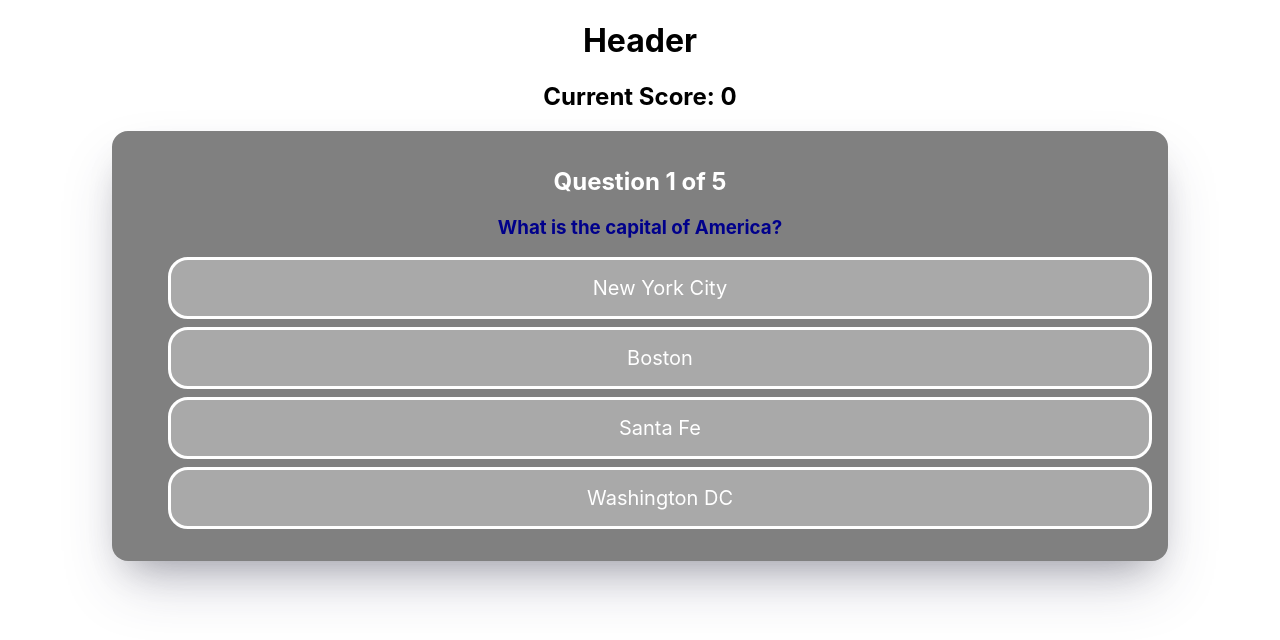
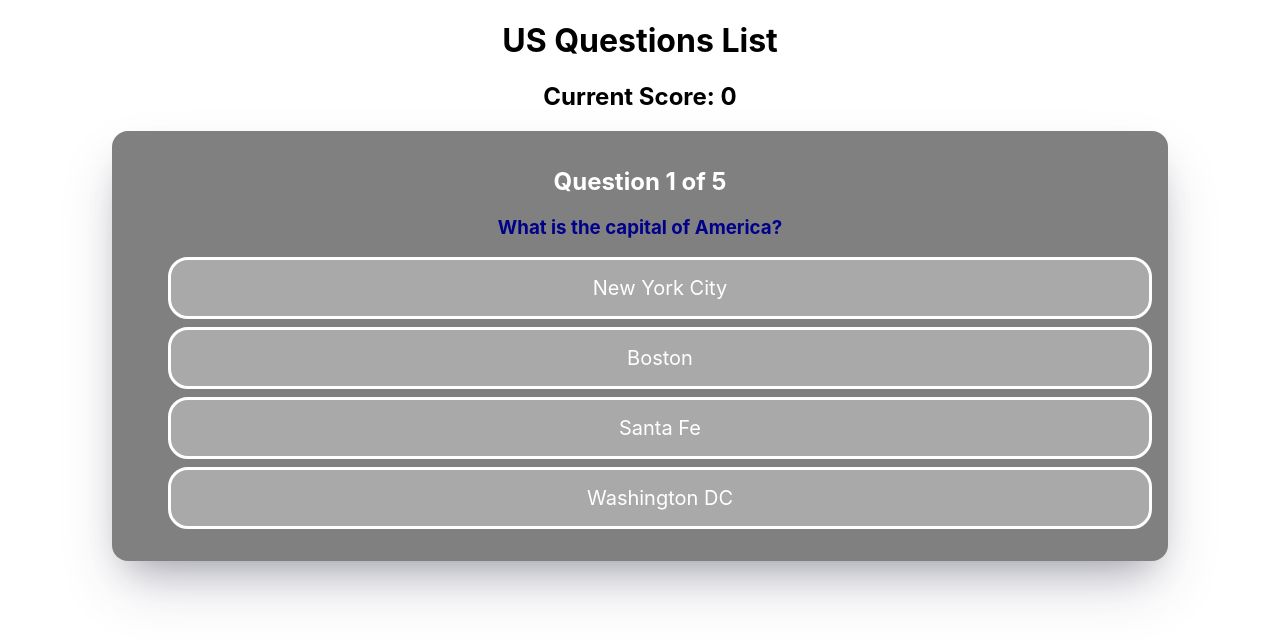
Before and after one commit to NightX23/quiz-app-react, a React (Create React App) app: page /quiz in a window 1280 px wide. Shown: the top 640 px of the page. Built offline with nearby package versions, Linux system fonts and the light colour scheme.

Commit message:
Change json data structure. Scalability purpose

```diff
--- a/src/App.js
+++ b/src/App.js
@@ -1,4 +1,4 @@
-import React, { useState } from "react";
+import React from "react";
 import Home from "./pages/Home";
 import "./App.css";
 import { Routes, Route } from "react-router-dom";
--- a/src/components/QuestionCard.jsx
+++ b/src/components/QuestionCard.jsx
@@ -4,7 +4,7 @@ import "../App.css";
 import PropTypes from "prop-types";
 
 function QuestionCard({ currentQuestion, questions, optionClicked }) {
-  if (questions.length<0) return <p>Loading...</p>;
+  if (questions.length < 0) return <p>Loading...</p>;
   return (
     <div className="question-card">
       <h2>
@@ -26,14 +26,18 @@ function QuestionCard({ currentQuestion, questions, optionClicked }) {
 }
 
 QuestionCard.propTypes = {
-  questions: PropTypes.arrayOf(PropTypes.shape({
-    text: PropTypes.string.isRequired,
-    options: PropTypes.arrayOf(PropTypes.shape({
-        id: PropTypes.number.isRequired,
-        text: PropTypes.string.isRequired,
-        isCorrect: PropTypes.bool.isRequired
-    })).isRequired
-  })).isRequired
+  questions: PropTypes.arrayOf(
+    PropTypes.shape({
+      text: PropTypes.string.isRequired,
+      options: PropTypes.arrayOf(
+        PropTypes.shape({
+          id: PropTypes.number.isRequired,
+          text: PropTypes.string.isRequired,
+          isCorrect: PropTypes.bool.isRequired,
+        })
+      ).isRequired,
+    })
+  ).isRequired,
 };
 
 export default QuestionCard;
--- a/src/data/questions.json
+++ /dev/null
@@ -1,47 +0,0 @@
-[
-  {
-    "text": "What is the capital of America?",
-    "options": [
-      { "id": 0, "text": "New York City", "isCorrect": false },
-      { "id": 1, "text": "Boston", "isCorrect": false },
-      { "id": 2, "text": "Santa Fe", "isCorrect": false },
-      { "id": 3, "text": "Washington DC", "isCorrect": true }
-    ]
-  },
-  {
-    "text": "What year was the Constitution of America written?",
-    "options": [
-      { "id": 0, "text": "1787", "isCorrect": true },
-      { "id": 1, "text": "1776", "isCorrect": false },
-      { "id": 2, "text": "1774", "isCorrect": false },
-      { "id": 3, "text": "1826", "isCorrect": false }
-    ]
-  },
-  {
-    "text": "Who was the second president of the US?",
-    "options": [
-      { "id": 0, "text": "John Adams", "isCorrect": true },
-      { "id": 1, "text": "Paul Revere", "isCorrect": false },
-      { "id": 2, "text": "Thomas Jefferson", "isCorrect": false },
-      { "id": 3, "text": "Benjamin Franklin", "isCorrect": false }
-    ]
-  },
-  {
-    "text": "What is the largest state in the US?",
-    "options": [
-      { "id": 0, "text": "California", "isCorrect": false },
-      { "id": 1, "text": "Alaska", "isCorrect": true },
-      { "id": 2, "text": "Texas", "isCorrect": false },
-      { "id": 3, "text": "Montana", "isCorrect": false }
-    ]
-  },
-  {
-    "text": "Which of the following countries DO NOT border the US?",
-    "options": [
-      { "id": 0, "text": "Canada", "isCorrect": false },
-      { "id": 1, "text": "Russia", "isCorrect": true },
-      { "id": 2, "text": "Cuba", "isCorrect": true },
-      { "id": 3, "text": "Mexico", "isCorrect": false }
-    ]
-  }
-]
--- /dev/null
+++ b/src/data/quizzes.json
@@ -0,0 +1,76 @@
+[
+  {
+    "header": "US Questions List",
+    "questions": [
+      {
+        "text": "What is the capital of America?",
+        "options": [
+          { "id": 0, "text": "New York City", "isCorrect": false },
+          { "id": 1, "text": "Boston", "isCorrect": false },
+          { "id": 2, "text": "Santa Fe", "isCorrect": false },
+          { "id": 3, "text": "Washington DC", "isCorrect": true }
+        ]
+      },
+      {
+        "text": "What year was the Constitution of America written?",
+        "options": [
+          { "id": 0, "text": "1787", "isCorrect": true },
+          { "id": 1, "text": "1776", "isCorrect": false },
+          { "id": 2, "text": "1774", "isCorrect": false },
+          { "id": 3, "text": "1826", "isCorrect": false }
+        ]
+      },
+      {
+        "text": "Who was the second president of the US?",
+        "options": [
+          { "id": 0, "text": "John Adams", "isCorrect": true },
+          { "id": 1, "text": "Paul Revere", "isCorrect": false },
+          { "id": 2, "text": "Thomas Jefferson", "isCorrect": false },
+          { "id": 3, "text": "Benjamin Franklin", "isCorrect": false }
+        ]
+      },
+      {
+        "text": "What is the largest state in the US?",
+        "options": [
+          { "id": 0, "text": "California", "isCorrect": false },
+          { "id": 1, "text": "Alaska", "isCorrect": true },
+          { "id": 2, "text": "Texas", "isCorrect": false },
+          { "id": 3, "text": "Montana", "isCorrect": false }
+        ]
+      },
+      {
+        "text": "Which of the following countries DO NOT border the US?",
+        "options": [
+          { "id": 0, "text": "Canada", "isCorrect": false },
+          { "id": 1, "text": "Russia", "isCorrect": true },
+          { "id": 2, "text": "Cuba", "isCorrect": true },
+          { "id": 3, "text": "Mexico", "isCorrect": false }
+        ]
+      }
+    ]
+  },
+
+  {
+    "header": "Testing Quiz",
+    "questions": [
+      {
+        "text": "Question 1?",
+        "options": [
+          { "id": 0, "text": "op1", "isCorrect": false },
+          { "id": 1, "text": "OP2", "isCorrect": true },
+          { "id": 2, "text": "op3", "isCorrect": false },
+          { "id": 3, "text": "op4", "isCorrect": false }
+        ]
+      },
+      {
+        "text": "Question 2?",
+        "options": [
+          { "id": 0, "text": "Nope", "isCorrect": false },
+          { "id": 1, "text": "Incorrect", "isCorrect": false },
+          { "id": 2, "text": "It isn't", "isCorrect": false },
+          { "id": 3, "text": "Maybe this one", "isCorrect": true }
+        ]
+      }
+    ]
+  }
+]
--- a/src/index.js
+++ b/src/index.js
@@ -11,9 +11,4 @@ root.render(
       <App />
     </BrowserRouter>
   </React.StrictMode>,
-  document.getElementById("root")
 );
-
-// If you want to start measuring performance in your app, pass a function
-// to log results (for example: reportWebVitals(console.log))
-// or send to an analytics endpoint. Learn more: https://bit.ly/CRA-vitals
--- a/src/pages/Home.jsx
+++ b/src/pages/Home.jsx
@@ -1,8 +1,7 @@
 import React, { Component } from "react";
 import { Link } from "react-router-dom";
 
-class Home extends Component {
-  render() {
+function Home() {
   return (
     <div>
       <h2>Home</h2>
@@ -10,6 +9,5 @@ class Home extends Component {
     </div>
   );
 }
-}
 
 export default Home;
--- a/src/pages/Quiz.jsx
+++ b/src/pages/Quiz.jsx
@@ -1,18 +1,20 @@
 import React, { Component, useState } from "react";
 import QuestionCard from "../components/QuestionCard";
 import FinalResults from "../components/FinalResults";
-import questionBank from "../data/questions.json";
+import quizzesBank from "../data/quizzes.json";
 
 function Quiz() {
   const [finalResults, setFinalResults] = useState(false);
   const [score, setScore] = useState(0);
   const [currentQuestion, setCurrentQuestion] = useState(0);
-  const questions = questionBank;
+
+  const quizzes = quizzesBank;
+  const quiz = quizzes[0];
 
   const optionClicked = (isCorrect) => {
     if (isCorrect) setScore(score + 1);
 
-    currentQuestion + 1 < questions.length
+    currentQuestion + 1 < quiz.questions.length
       ? setCurrentQuestion(currentQuestion + 1)
       : setFinalResults(true);
   };
@@ -25,18 +27,18 @@ function Quiz() {
 
   return (
     <div className="App">
-      <h1>Header</h1>
+      <h1>{quiz.header}</h1>
       <h2>Current Score: {score}</h2>
       {finalResults ? (
         <FinalResults
           score={score}
-          questions={questions}
+          questions={quiz.questions}
           restartGame={restartGame}
         />
       ) : (
         <QuestionCard
           currentQuestion={currentQuestion}
-          questions={questions}
+          questions={quiz.questions}
           optionClicked={optionClicked}
         />
       )}{" "}
```
Lines whose indentation alone changed are shown as unchanged.
